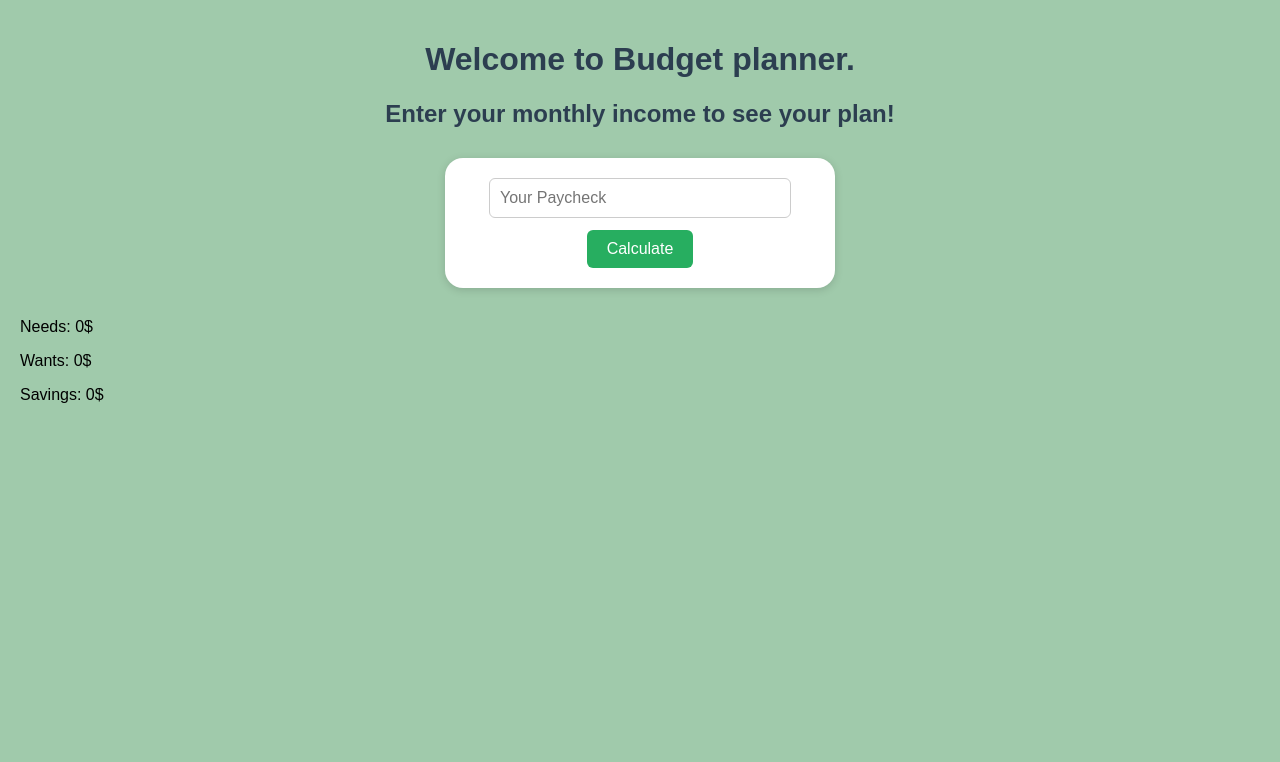
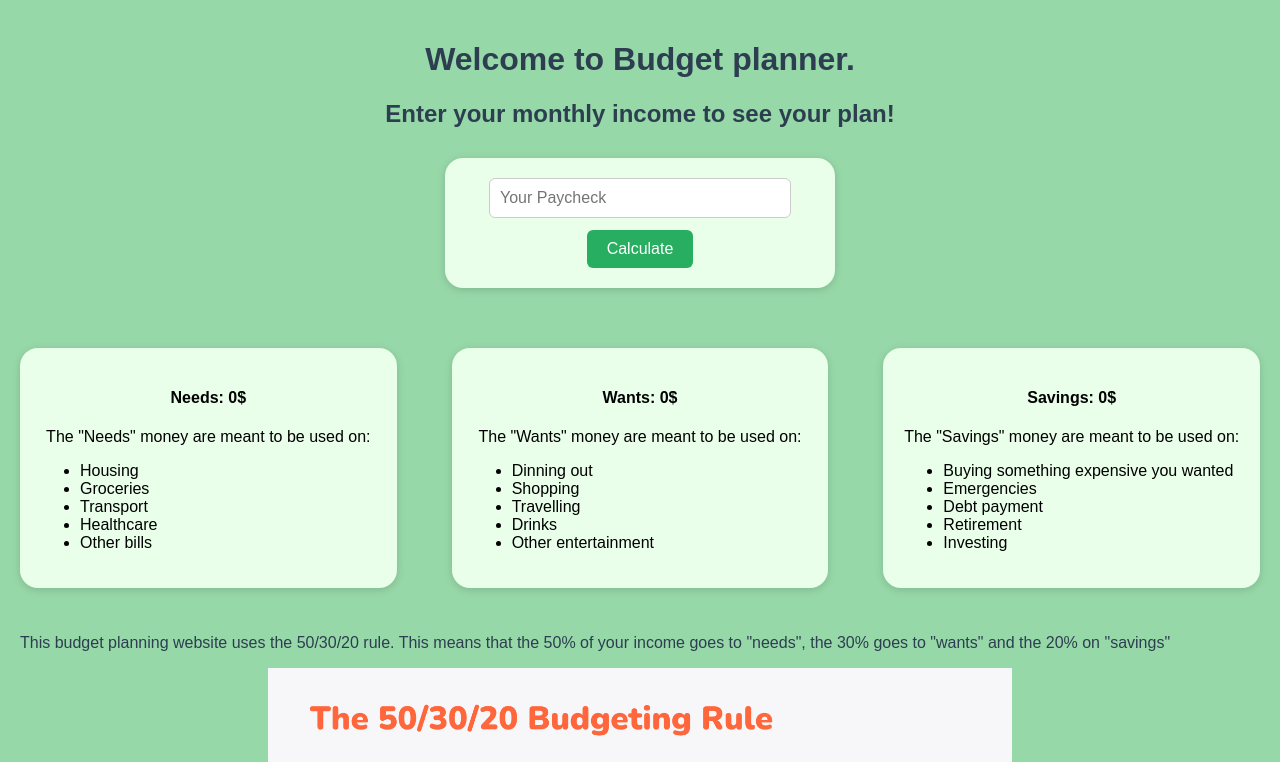
Before and after one commit to iceman0637-a11y/Budget-Planner, a plain HTML site: page index.html in a window 1280 px wide. Shown: the top 762 px of the page. Drawn offline with Linux system fonts and the light colour scheme.

Commit message:
version 1

```diff
--- a/index.html
+++ b/index.html
@@ -18,10 +18,58 @@
             <button id="calculate">Calculate</button>
         </div>
         <div class="results">
-            <p>Needs: <span id="needs">0</span>$</p>
-            <p>Wants: <span id="wants">0</span>$</p>
-            <p>Savings: <span id="savings">0</span>$</p>
+
+            <div id="needs-res">
+            <h4>Needs: <span id="needs">0</span>$</h4>
+            <p>The "Needs" money are meant to be used on:</p>
+            <div class="list">
+            <ul>
+                <li>Housing</li>
+                <li>Groceries</li>
+                <li>Transport</li>
+                <li>Healthcare</li>
+                <li>Other bills</li>
+            </ul>
+            </div>
+            </div>
+
+            <div id="wants-res">
+            <h4>Wants: <span id="wants">0</span>$</h4>
+            <p>The "Wants" money are meant to be used on:</p>
+            <div class="list">
+            <ul>
+                <li>Dinning out</li>
+                <li>Shopping</li>
+                <li>Travelling</li>
+                <li>Drinks</li>
+                <li>Other entertainment</li>
+            </ul>
+            </div>
+            </div>
+
+
+            <div id="savings-res">
+            <h4>Savings: <span id="savings">0</span>$</h4>
+            <p>The "Savings" money are meant to be used on:</p>
+            <div class="list">
+            <ul>
+                <li>Buying something expensive you wanted</li>
+                <li>Emergencies</li>
+                <li>Debt payment</li>
+                <li>Retirement</li>
+                <li>Investing</li>
+
+            </ul>
+            </div>
         </div>
+        </div>
+
+        <div class="epilogue">
+            <p>This budget planning website uses the 50/30/20 rule. This means that the 50% of your income goes to "needs",
+            the 30% goes to "wants" and the 20% on "savings" </p>
+            <img id="img" src="images/50-30-20-Budgeting-Rule-Infographic.png">
+        </div>
+
         <script src="script.js"></script>
     </body>
 </html>
--- a/styles.css
+++ b/styles.css
@@ -1,6 +1,6 @@
 body {
     font-family: Arial, sans-serif;
-    background-color: #a0caab;
+    background-color: #97d8a8;
     margin: 0;
     padding: 20px;
 }
@@ -14,7 +14,7 @@ body {
     max-width: 350px;
     margin: 30px auto;
     padding: 20px;
-    background-color: white;
+    background-color: rgb(233, 255, 234);
     border-radius: 18px;
     box-shadow: 0 2px 8px rgba(0, 0, 0, 0.15);
     text-align: center;
@@ -47,7 +47,54 @@ body {
     background-color: #59ba81;
 }
 
-#result {
-    margin-top: 15px;
-    font-weight: bold;
+.results {
+    display: flex;
+    gap : 55px;
+    justify-content: center;
+
 }
+
+#needs-res {
+    flex: 1;
+    margin:30px auto;
+    padding: 20px;
+    background-color: rgb(233, 255, 234);
+    border-radius: 18px;
+    box-shadow: 0 2px 8px rgba(0, 0, 0, 0.15);
+    text-align: center;
+}
+
+#wants-res {
+    flex: 1;
+    margin: 30px auto;
+    padding: 20px;
+    background-color: rgb(233, 255, 234);
+    border-radius: 18px;
+    box-shadow: 0 2px 8px rgba(0, 0, 0, 0.15);
+    text-align: center;
+}
+#savings-res {
+    flex: 1;
+    margin: 30px auto;
+    padding: 20px;
+    background-color: rgb(233, 255, 234);
+    border-radius: 18px;
+    box-shadow: 0 2px 8px rgba(0, 0, 0, 0.15);
+    text-align: center;
+}
+
+.list {
+    text-align: left;
+}
+
+.epilogue {
+    color: #2c3e50;
+}
+
+#img{
+    display : block;
+    width: 60%;
+    margin-left: 20%;
+
+
+}
```
Also changed, not shown: images/50-30-20-Budgeting-Rule-Infographic.png (added).
